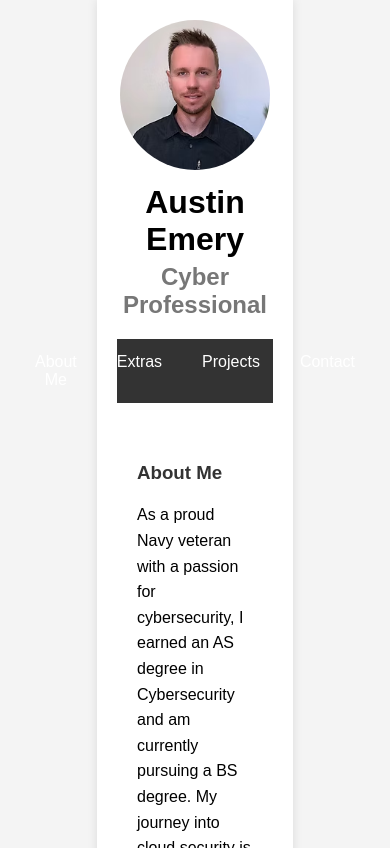
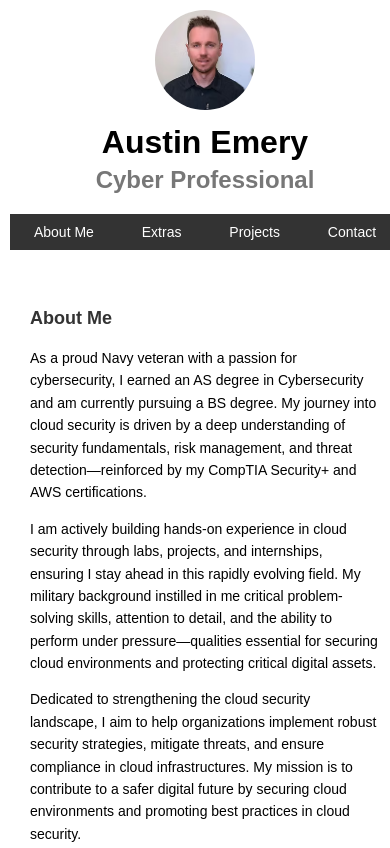
Before and after one commit to G0ld8aR/austin-emery.com, a website: page cloudflare-kv-austin/src/index.html in a window 390 px wide. Shown: the top 848 px of the page. Drawn offline with Linux system fonts and the light colour scheme.

Commit message:
making it mobile friendly

```diff
--- a/cloudflare-kv-austin/src/index.html
+++ b/cloudflare-kv-austin/src/index.html
@@ -12,7 +12,8 @@
             background-color: #f4f4f4;
         }
         .container {
-            width: 40%;
+            width: 100%;
+            max-width: 800px;
             margin: 0 auto;
             padding: 20px;
             background-color: #fff;
@@ -37,6 +38,7 @@
         }
         .nav {
             display: flex;
+            flex-wrap: wrap;
             justify-content: center;
             background-color: #333;
             margin-bottom: 20px;
@@ -46,6 +48,7 @@
             padding: 14px 20px;
             text-decoration: none;
             text-align: center;
+            flex-grow: 1;
         }
         .nav a:hover {
             background-color: #ddd;
@@ -83,6 +86,7 @@
             padding: 8px;
             border: 1px solid #ddd;
             border-radius: 4px;
+            box-sizing: border-box;
         }
         .form-group textarea {
             height: 100px;
@@ -94,6 +98,7 @@
             border: none;
             border-radius: 4px;
             cursor: pointer;
+            width: 100%;
         }
         .form-group button:hover {
             background-color: #45a049;
@@ -111,6 +116,31 @@
         }
         .footer a:hover {
             text-decoration: underline;
+        }
+        @media (max-width: 600px) {
+            .container {
+                padding: 10px;
+            }
+            .header img {
+                width: 100px;
+                height: 100px;
+            }
+            .nav a {
+                padding: 10px;
+                font-size: 14px;
+            }
+            .content h3 {
+                font-size: 18px;
+            }
+            .content p, .content li {
+                font-size: 14px;
+            }
+            .form-group input, .form-group textarea {
+                font-size: 14px;
+            }
+            .form-group button {
+                font-size: 14px;
+            }
         }
     </style>
 </head>
```
